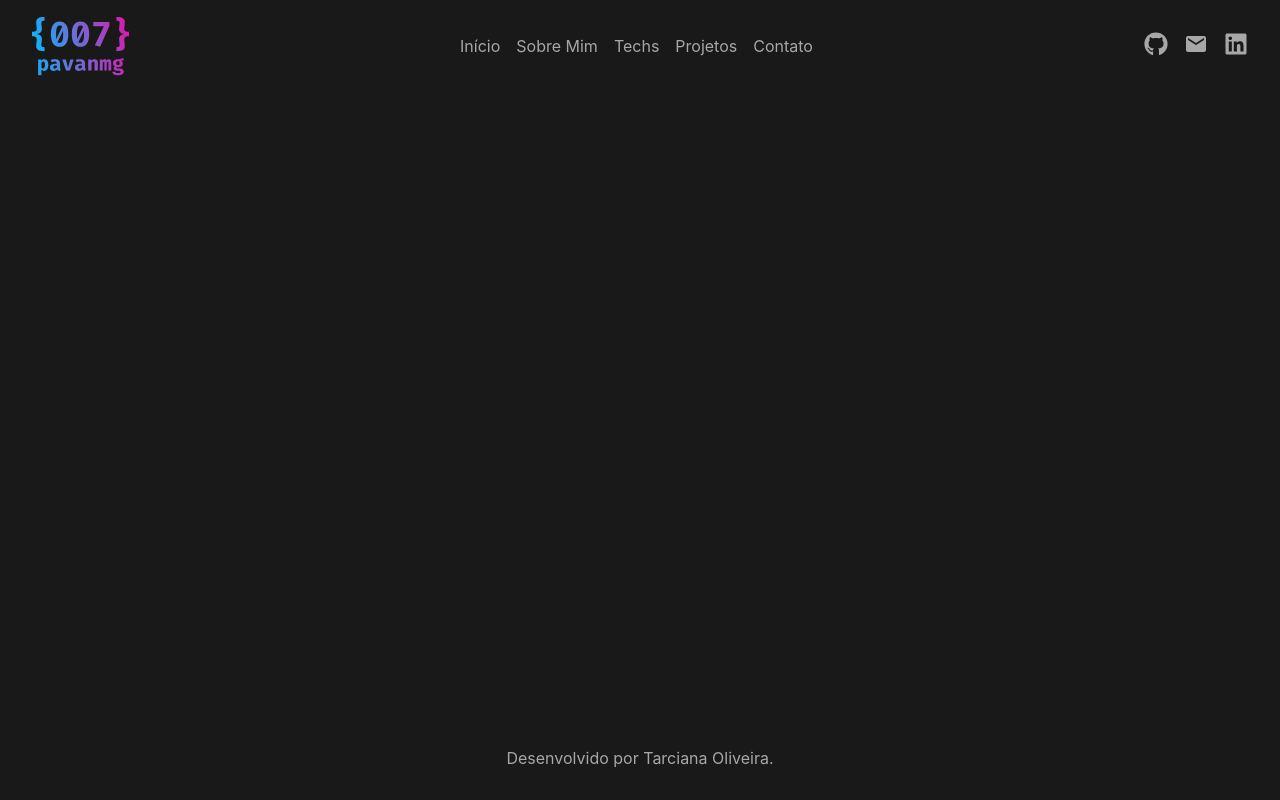
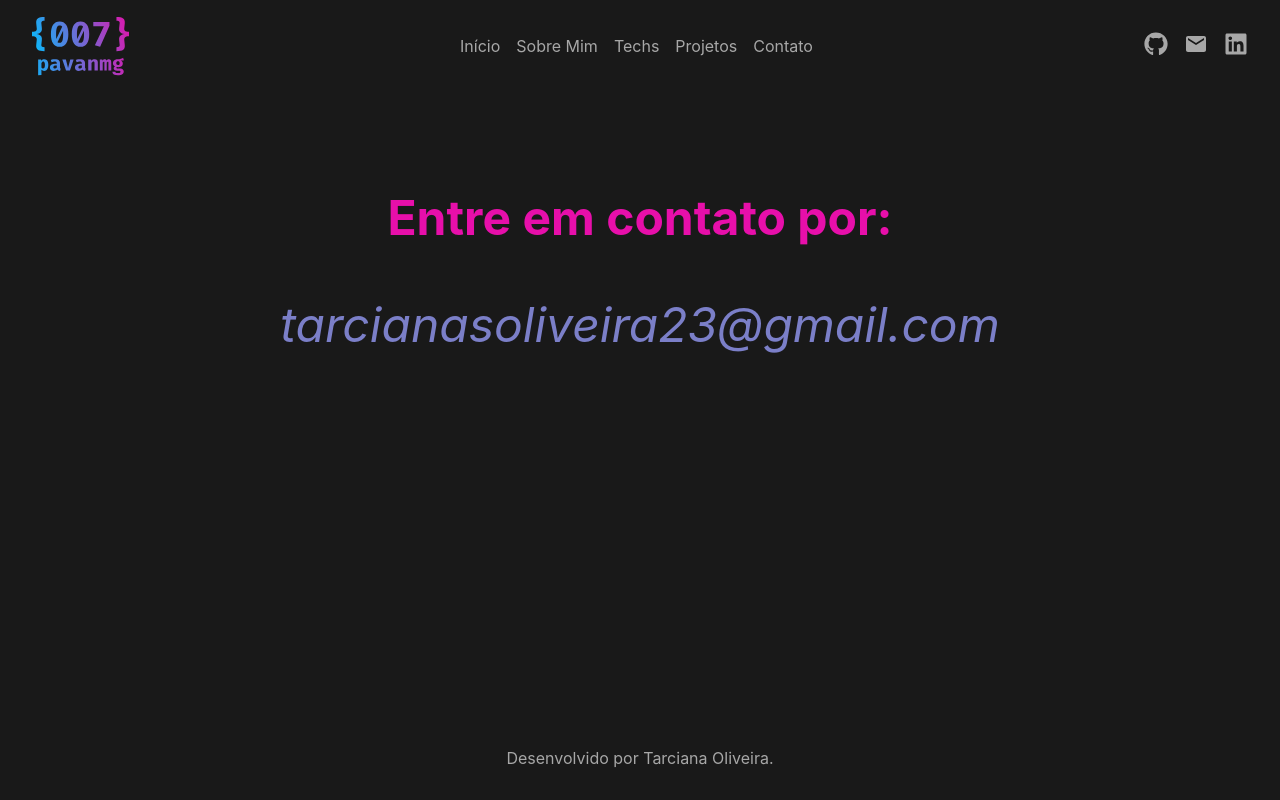
Before and after one commit to tarciana23/portifolio-tarciana, a React (Vite) app: page /Contato in a window 1280 px wide. Built offline with nearby package versions, Linux system fonts and the light colour scheme.

Commit message:
feat: criação da page de contato

```diff
--- a/src/App.tsx
+++ b/src/App.tsx
@@ -7,6 +7,7 @@ import Inicio from "./Pages/Inicio";
 import SobreMim from './Pages/SobreMim';
 import Techs from './Pages/Techs';
 import Projetos from './Pages/Projetos';
+import { Contato } from './Pages/Contato';
 
 
 const Pagina = styled.div`
@@ -30,6 +31,7 @@ function App() {
             <Route path="/sobre" element={<SobreMim />} />
             <Route path="/techs" element={<Techs />} />
             <Route path="/projetos" element={<Projetos />} />
+            <Route path="/Contato" element={<Contato />} />
           </Routes>
         </Conteudo>
         <Footer />
--- /dev/null
+++ b/src/Pages/Contato/index.tsx
@@ -0,0 +1,33 @@
+import styled from "styled-components";
+
+const SecaoSobre = styled.section`
+  max-width: 900px;
+  margin: 0 auto;
+  padding: 3em 1em;
+  color: var(--subtitle-color);
+
+  p {
+    text-align: center;
+    font-size: 3rem;
+  }
+
+  p:first-child {
+    font-weight: bold;
+    margin-bottom: 0.3em;
+    color: var(--linear-color-primary);
+  }
+
+  p:last-child {
+    font-style: italic;
+    color: var(--solid-heading);
+  }
+`;
+
+export function Contato() {
+  return (
+    <SecaoSobre>
+      <p>Entre em contato por: </p>
+      <p>tarcianasoliveira23@gmail.com</p>
+    </SecaoSobre>
+  );
+}
--- a/src/Pages/Techs/index.tsx
+++ b/src/Pages/Techs/index.tsx
@@ -1,5 +1,4 @@
 import styled from "styled-components";
-import Subtitulo from "../../componentes/Subtitulo";
 import TituloSecao from "../../componentes/TituloSecao";
 
 const SecaoTechs = styled.section`
@@ -49,7 +48,6 @@ export default function Techs() {
   return (
     <SecaoTechs>
       <TituloSecao titulo="Minhas Techs" />
-      <Subtitulo titulo="Tecnologias utilizadas recentemente" />
       <div className="grid-techs">
         <svg viewBox="0 0 128 128">
           <path
--- a/src/componentes/Header/index.tsx
+++ b/src/componentes/Header/index.tsx
@@ -67,7 +67,7 @@ export default function Header() {
           <Link to="/projetos">Projetos</Link>
         </li>
         <li>
-          <a href="#">Contato</a>
+          <Link to="/contato">Contato</Link>
         </li>
       </ListaEstilizada>
       <ListaEstilizada>
@@ -77,12 +77,12 @@ export default function Header() {
           </a>
         </li>
         <li>
-          <a href="mailto:tarcianasoliveira23@gmail.com">
+          <a href="mailto:tarcianasoliveira23@gmail.com" target="_blank">
             <MdEmail />
           </a>
         </li>
         <li>
-          <a href="https://www.linkedin.com/in/tarciana-souza-oliveira-72127021a/">
+          <a href="https://www.linkedin.com/in/tarciana-souza-oliveira-72127021a/" target="_blank">
             <FaLinkedin />
           </a>
         </li>
--- a/src/componentes/Projeto/index.tsx
+++ b/src/componentes/Projeto/index.tsx
@@ -4,6 +4,7 @@ import { FaGithub } from "react-icons/fa";
 const SectionProjeto = styled.div`
   width: 17rem;
   height: 15rem;
+  text-align: justify;
   background-color: var(--box-content);
   color: var(--light-content);
   padding: 2rem;
@@ -36,7 +37,7 @@ const SectionProjeto = styled.div`
 
   p:last-child {
     font-weight: bold;
-    color: var(--solid-heading); // ou a cor que preferir para destacar techs
+    color: var(--solid-heading);
   }
 
   @media (max-width: 768px) {
--- a/src/componentes/TituloSecao/index.tsx
+++ b/src/componentes/TituloSecao/index.tsx
@@ -3,6 +3,7 @@ import styled from "styled-components";
 const H2Estilizado = styled.h2`
     color: var(--solid-heading);
     margin-bottom: 0.5em;
+    text-align: left;
 `;
 
 interface TituloSecaoInterfcace{
--- a/src/index.css
+++ b/src/index.css
@@ -8,8 +8,7 @@
   --subtitle-color: #CCCCCC;
   --dark-content: #666666;
   --solid-heading: #7b7fc8;
-  --fonte-principal: 'Public Sans', sans-serif;
-  --fonte-secundaria: 'Archivo', sans-serif;
+  --contact: #42446E;
 }
 
 body {
```
